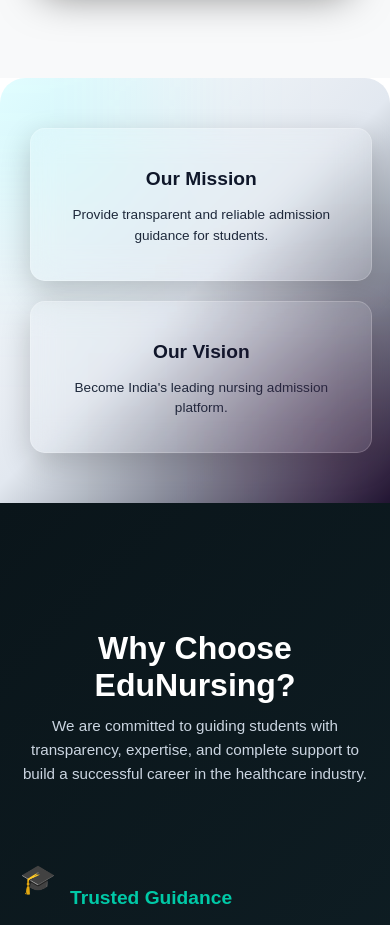
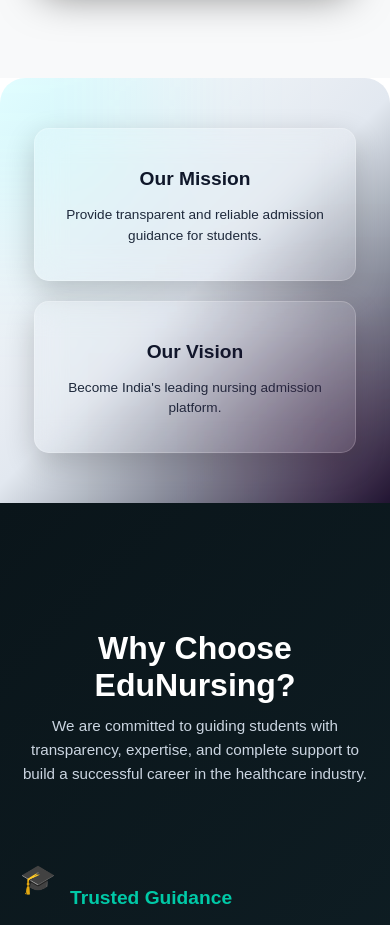
Before and after one commit to vishnutech111/EDU-nursing-client, a React (Create React App) app: page /about in a window 390 px wide. Shown: the part 2250-3175 px from the top of the page. Built offline with nearby package versions, Linux system fonts and the light colour scheme.

Commit message:
new  updated

```diff
--- a/src/pages/Home.css
+++ b/src/pages/Home.css
@@ -361,8 +361,8 @@
   padding: 10px 20px;
   background: linear-gradient(135deg, #0f2027, #203a43);
   color: white;
-  border-bottom-left-radius: 80px;
-border-bottom-right-radius: 80px;
+  border-bottom-left-radius: 60px;
+border-bottom-right-radius: 60px;
 }
 
 /* CONTAINER */
--- a/src/pages/Main.css
+++ b/src/pages/Main.css
@@ -410,7 +410,7 @@
 
   .mv-box {
     width: 100%;
-    max-width: 300px;
+    max-width: 200px;
 
     padding: 25px;
   }
```
